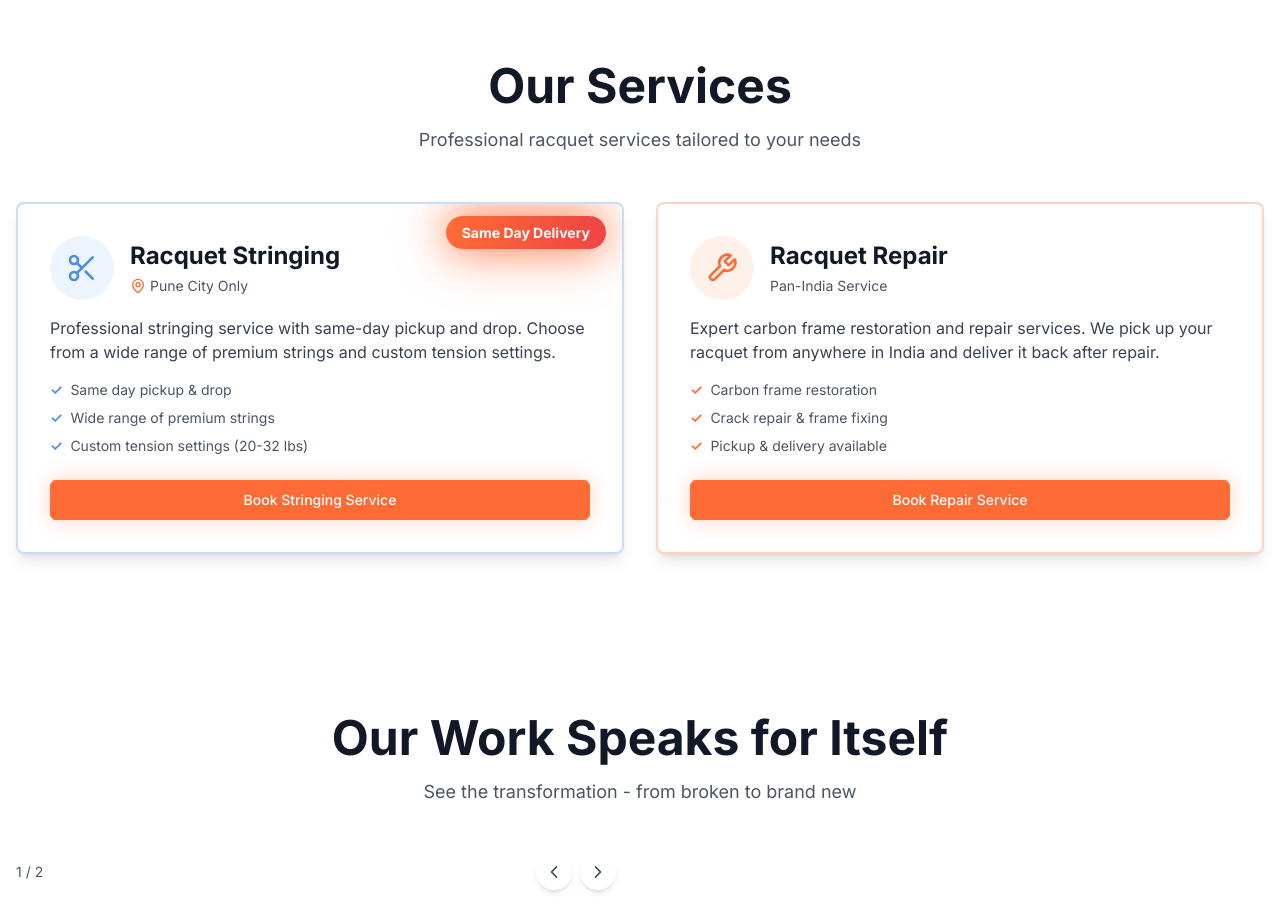
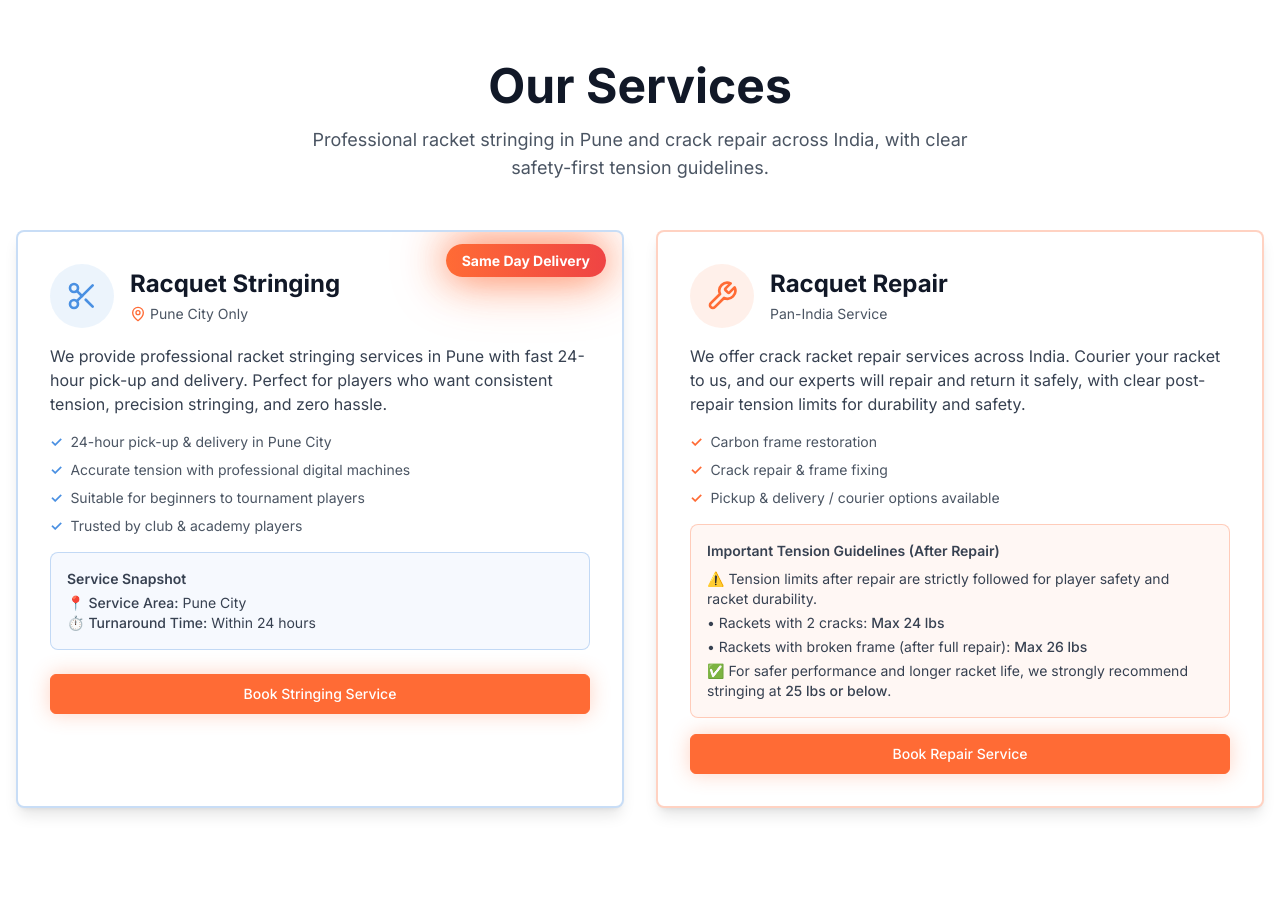
Before and after one commit to inqgamerz48/SAJAG-SPORTS, a Next.js app: page / in a window 1280 px wide. Shown: the part 1060-1965 px from the top of the page. Built offline with nearby package versions, Linux system fonts and the light colour scheme.

Commit message:
Add detailed stringing and repair guidelines to services and forms

```diff
--- a/app/page.tsx
+++ b/app/page.tsx
@@ -83,7 +83,7 @@ export default function HomePage() {
               Our Services
             </h2>
             <p className="mx-auto max-w-2xl text-lg text-gray-600">
-              Professional racquet services tailored to your needs
+              Professional racket stringing in Pune and crack repair across India, with clear safety-first tension guidelines.
             </p>
           </div>
 
@@ -109,22 +109,31 @@ export default function HomePage() {
                   </div>
                 </div>
                 <p className="text-gray-700 mb-4">
-                  Professional stringing service with same-day pickup and drop. Choose from a wide range of premium strings and custom tension settings.
+                  We provide professional racket stringing services in Pune with fast 24-hour pick-up and delivery. Perfect for players who want consistent tension, precision stringing, and zero hassle.
                 </p>
-                <ul className="space-y-2 mb-6">
+                <ul className="space-y-2 mb-4">
                   <li className="flex items-center gap-2 text-sm text-gray-600">
                     <span className="text-brand-blue font-bold">✓</span>
-                    Same day pickup & drop
+                    24-hour pick-up & delivery in Pune City
                   </li>
                   <li className="flex items-center gap-2 text-sm text-gray-600">
                     <span className="text-brand-blue font-bold">✓</span>
-                    Wide range of premium strings
+                    Accurate tension with professional digital machines
                   </li>
                   <li className="flex items-center gap-2 text-sm text-gray-600">
                     <span className="text-brand-blue font-bold">✓</span>
-                    Custom tension settings (20-32 lbs)
+                    Suitable for beginners to tournament players
+                  </li>
+                  <li className="flex items-center gap-2 text-sm text-gray-600">
+                    <span className="text-brand-blue font-bold">✓</span>
+                    Trusted by club & academy players
                   </li>
                 </ul>
+                <div className="mb-6 rounded-lg border border-brand-blue/30 bg-brand-blue/5 p-4 text-left text-sm text-gray-700">
+                  <p className="font-semibold mb-1">Service Snapshot</p>
+                  <p>📍 <span className="font-medium">Service Area:</span> Pune City</p>
+                  <p>⏱️ <span className="font-medium">Turnaround Time:</span> Within 24 hours</p>
+                </div>
                 <Button variant="brand" className="w-full" asChild>
                   <Link href="/book?service=stringing">Book Stringing Service</Link>
                 </Button>
@@ -144,9 +153,9 @@ export default function HomePage() {
                   </div>
                 </div>
                 <p className="text-gray-700 mb-4">
-                  Expert carbon frame restoration and repair services. We pick up your racquet from anywhere in India and deliver it back after repair.
+                  We offer crack racket repair services across India. Courier your racket to us, and our experts will repair and return it safely, with clear post-repair tension limits for durability and safety.
                 </p>
-                <ul className="space-y-2 mb-6">
+                <ul className="space-y-2 mb-4">
                   <li className="flex items-center gap-2 text-sm text-gray-600">
                     <span className="text-brand-orange font-bold">✓</span>
                     Carbon frame restoration
@@ -157,9 +166,16 @@ export default function HomePage() {
                   </li>
                   <li className="flex items-center gap-2 text-sm text-gray-600">
                     <span className="text-brand-orange font-bold">✓</span>
-                    Pickup & delivery available
+                    Pickup & delivery / courier options available
                   </li>
                 </ul>
+                <div className="mb-4 rounded-lg border border-brand-orange/30 bg-brand-orange/5 p-4 text-left text-sm text-gray-700">
+                  <p className="font-semibold mb-2">Important Tension Guidelines (After Repair)</p>
+                  <p className="mb-1">⚠️ Tension limits after repair are strictly followed for player safety and racket durability.</p>
+                  <p className="mb-1">• Rackets with 2 cracks: <span className="font-medium">Max 24 lbs</span></p>
+                  <p className="mb-1">• Rackets with broken frame (after full repair): <span className="font-medium">Max 26 lbs</span></p>
+                  <p>✅ For safer performance and longer racket life, we strongly recommend stringing at <span className="font-medium">25 lbs or below</span>.</p>
+                </div>
                 <Button variant="brand" className="w-full" asChild>
                   <Link href="/book?service=repair">Book Repair Service</Link>
                 </Button>
--- a/components/repair-form.tsx
+++ b/components/repair-form.tsx
@@ -83,11 +83,19 @@ export function RepairForm() {
       <CardHeader>
         <CardTitle className="text-2xl font-bold text-gray-900">Racquet Repair Request</CardTitle>
         <CardDescription className="text-gray-600">
-          Fill in the details below to request a repair service. We&apos;ll provide pickup service for your racquet.
+          Fill in the details below to request a crack racket repair. We&apos;ll guide you for safe post-repair tension limits.
         </CardDescription>
       </CardHeader>
       <CardContent>
         <form onSubmit={handleSubmit} className="space-y-6">
+          {/* Tension & safety notice */}
+          <div className="rounded-lg border border-brand-orange/30 bg-brand-orange/5 p-4 text-sm text-gray-700">
+            <p className="font-semibold mb-2">Important Tension Guidelines (After Repair)</p>
+            <p className="mb-1">⚠️ Tension limits after repair are strictly followed for player safety and racket durability.</p>
+            <p className="mb-1">• Rackets with 2 cracks: <span className="font-medium">Maximum 24 lbs</span></p>
+            <p className="mb-1">• Rackets with broken frame (after repair): <span className="font-medium">Maximum 26 lbs</span></p>
+            <p>✅ For safer performance and longer racket life, we recommend stringing at <span className="font-medium">25 lbs or below</span>.</p>
+          </div>
           {/* Name */}
           <div>
             <Label htmlFor="repair-name" className="text-gray-700">
--- a/components/stringing-form.tsx
+++ b/components/stringing-form.tsx
@@ -75,6 +75,16 @@ export function StringingForm() {
       </CardHeader>
       <CardContent>
         <form onSubmit={handleSubmit} className="space-y-6">
+          {/* Info text */}
+          <div className="rounded-lg border border-brand-blue/30 bg-brand-blue/5 p-4 text-sm text-gray-700">
+            <p className="font-semibold mb-1">24-Hour Pick-Up &amp; Delivery (Pune City)</p>
+            <p className="mb-1">
+              We provide professional racket stringing services in Pune with fast 24-hour pick-up and delivery.
+            </p>
+            <p>
+              Designed for players who want consistent tension, precision stringing, and zero hassle.
+            </p>
+          </div>
           {/* Name */}
           <div>
             <Label htmlFor="stringing-name" className="text-gray-700">
@@ -150,7 +160,7 @@ export function StringingForm() {
               </div>
               {formData.tension[0] > 28 && (
                 <p className="text-sm text-orange-600 font-medium">
-                  ⚠️ High tension (&gt;28 lbs) may reduce string durability
+                  ⚠️ High tension (&gt;28 lbs) may reduce string durability and is not recommended for repaired rackets.
                 </p>
               )}
             </div>
```
